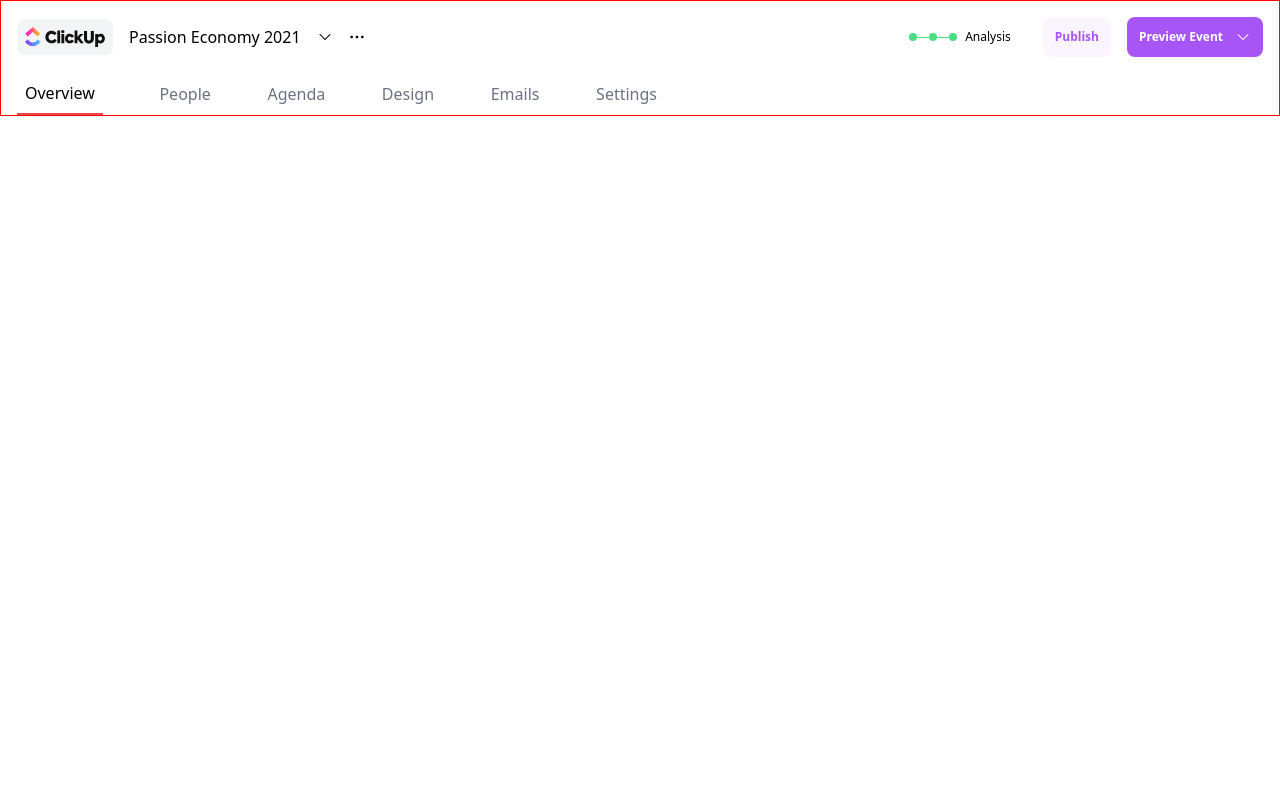
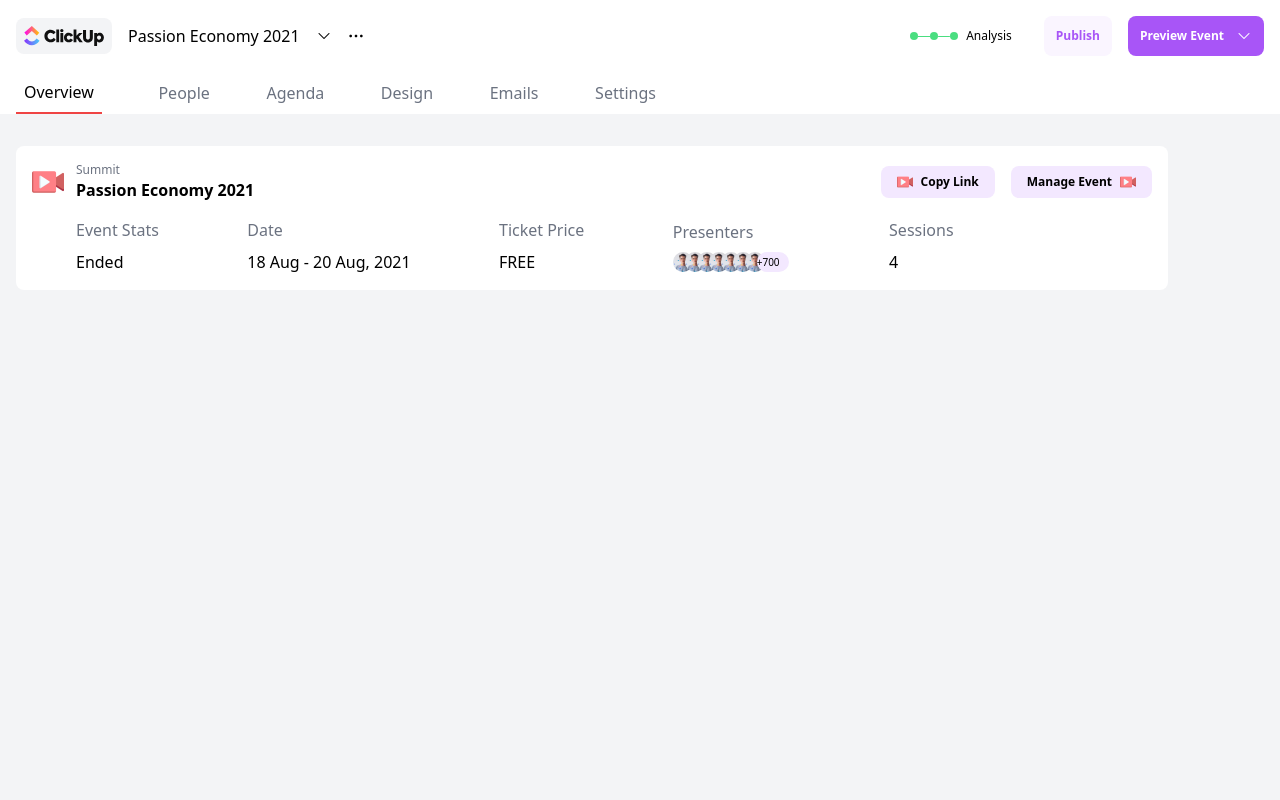
Before and after one commit to adeoluwadavid/django-hey-summit, a Django app: template core/templates/core/index.html in a window 1280 px wide. Run offline with Django 3.2, Linux system fonts and the light colour scheme; the template is opened without the code that fills it, so the values that code supplies are empty.

Commit message:
django-tailwind

```diff
--- a/core/templates/core/index.html
+++ b/core/templates/core/index.html
@@ -1,51 +1,136 @@
 {% load static %}
 <!DOCTYPE html>
 <html lang="en">
+
 <head>
-    <meta charset="UTF-8">
-    <meta http-equiv="X-UA-Compatible" content="IE=edge">
-    <meta name="viewport" content="width=device-width, initial-scale=1.0">
-    <link rel="stylesheet" href="{% static 'css/main.min.css' %}">
-    <title>heySummit</title>
+    <meta charset="UTF-8" />
+    <meta http-equiv="X-UA-Compatible" content="IE=edge" />
+    <meta name="viewport" content="width=device-width, initial-scale=1.0" />
+    <link rel="stylesheet" href="{% static 'css/main.min.css' %}" />
+    <title>HeySummit</title>
 </head>
+
 <body>
-    <section>
-        <nav>
-
-        </nav>
-        <main style="border: 1px solid red" class="p-4 pb-0">
-            <div class="flex items-center justify-end">
+    <main class="h-screen bg-gray-100">
+        <nav></nav>
+        <section  class="p-4 pb-0 bg-white">
+            <div class="flex items-center justify-end ">
                 <div class="w-24 bg-gray-100 p-2 rounded-lg mr-4 cursor-pointer">
-                    <img   src="{% static "clickup-seeklogo.com.svg" %}" alt="ClickUp">
+                    <img src="{% static "clickup-seeklogo.com.svg" %}" alt="ClickUp">
                 </div>
 
                 <div class="flex items-center mr-auto">
                     <div class="mr-4 cursor-pointer">Passion Economy 2021</div>
-                    <div  class="w-4 mr-4 cursor-pointer"> <img src="{% static "down-arrow.png" %}" alt="downarrow"></div>
-                    <div  class="w-4 cursor-pointer"><img src="{% static "option.png" %}" alt="downarrow"></div>
+                    <div class="w-4 mr-4 cursor-pointer">
+                        <img src="{% static "down-arrow.png" %}" alt="downarrow">
+                    </div>
+                    <div class="w-4 cursor-pointer">
+                        <img src="{% static "option.png" %}" alt="downarrow">
+                    </div>
                 </div>
                 <div class="flex items-center">
                     <div class="flex items-center mr-2">
                         <div class="bg-green-400 h-2 w-2 rounded-full"></div>
-                        <div class="bg-green-400 h-px w-3 "></div>
+                        <div class="bg-green-400 h-px w-3"></div>
                         <div class="bg-green-400 h-2 w-2 rounded-full"></div>
-                        <div class="bg-green-400 h-px w-3  rounded-full"></div>
+                        <div class="bg-green-400 h-px w-3 rounded-full"></div>
                         <div class="bg-green-400 h-2 w-2 rounded-full"></div>
                     </div>
                     <div class="text-xs cursor-pointer">Analysis</div>
                 </div>
-                <div class=" text-purple-500 font-bold text-xs bg-purple-50 p-3 rounded-lg ml-8 mr-4 cursor-pointer">Publish</div>
-                <div class="flex items-center bg-purple-500 text-white font-bold text-xs  p-3 rounded-lg cursor-pointer"> <div class="mr-3">Preview Event</div>  <div class="w-4"> <img src="{% static "down-arrow_1.png" %}" alt="downarrow"></div></div>
+                <div class="text-purple-500 font-bold text-xs bg-purple-50 p-3 rounded-lg ml-8 mr-4 cursor-pointer">
+                    Publish
+                </div>
+                <div class="flex items-center bg-purple-500 text-white font-bold text-xs p-3 rounded-lg cursor-pointer">
+                    <div class="mr-3">Preview Event</div>
+                    <div class="w-4">
+                        <img src="{% static "down-arrow_1.png" %}" alt="downarrow">
+                    </div>
+                </div>
             </div>
             <div class="flex max-w-[40rem] items-center justify-between mt-4">
-                <div class="p-2 border-b-2 border-red-500 cursor-pointer">Overview</div>
+                <div class="p-2 border-b-2 border-red-500 cursor-pointer">
+                    Overview
+                </div>
                 <div class="font-light text-gray-500 cursor-pointer">People</div>
                 <div class="font-light text-gray-500 cursor-pointer">Agenda</div>
                 <div class="font-light text-gray-500 cursor-pointer">Design</div>
                 <div class="font-light text-gray-500 cursor-pointer">Emails</div>
                 <div class="font-light text-gray-500 cursor-pointer">Settings</div>
             </div>
-        </main>
-    </section>
+
+        </section>
+        <section
+            class="p-4 rounded-lg bg-white max-w-[90vw] ml-4 mt-8">
+            <div class="flex items-center justify-end">
+                <div class=" w-8 mr-3">
+                    <img src="{% static "video-player.png" %}" alt="camera" />
+                </div>
+                <div>
+                    <div class="text-xs font-light text-gray-500">Summit</div>
+                    <div class="font-semibold">Passion Economy 2021</div>
+                </div>
+                <div class="ml-auto flex items-center bg-purple-100 p-2 px-4 rounded-lg">
+                    <div class="w-4"><img src="{% static "video-player.png" %}" alt="Copy Link"></div>
+                    <div class="text-xs font-semibold ml-2">Copy Link</div>
+                </div>
+                <div class="ml-4 flex items-center bg-purple-100  p-2 px-4 rounded-lg">
+                    <div class="text-xs font-semibold"> Manage Event</div>
+                    <div class="w-4 ml-2"><img src="{% static "video-player.png" %}" alt="Copy Link"></div>
+                </div>
+
+            </div>
+            <div class="mt-4 flex items-center justify-between max-w-[72vw]">
+                <div class="ml-11">
+                    <div class="font-light text-gray-500 mb-2">Event Stats</div>
+                    <div>Ended</div>
+                </div>
+                <div>
+                    <div class="font-light text-gray-500 mb-2">Date</div>
+                    <div>18 Aug - 20 Aug, 2021</div>
+                </div>
+                <div>
+                    <div class="font-light text-gray-500 mb-2">Ticket Price</div>
+                    <div>FREE</div>
+                </div>
+                <div>
+                    <div class="font-light text-gray-500 mb-2">Presenters</div>
+                    <div class="flex relative w-[8rem]">
+
+                        <div>
+                            <img class="h-5 w-5 object-contain rounded-full" src="{% static "2-unsplash.jpg" %}" alt="img">
+                        </div>
+                        <div class="absolute left-3">
+                            <img class="h-5 w-5 object-contain rounded-full" src="{% static "2-unsplash.jpg" %}" alt="img">
+                        </div>
+                        <div class="absolute left-6">
+                            <img class="h-5 w-5 object-contain rounded-full" src="{% static "2-unsplash.jpg" %}" alt="img">
+                        </div>
+                        <div class="absolute left-9">
+                            <img class="h-5 w-5 object-contain rounded-full" src="{% static "2-unsplash.jpg" %}" alt="img">
+                        </div>
+                        <div class="absolute left-12">
+                            <img class="h-5 w-5 object-contain rounded-full" src="{% static "2-unsplash.jpg" %}" alt="img">
+                        </div>
+                        <div class="absolute right-12">
+                            <img class="h-5 w-5 object-contain rounded-full" src="{% static "2-unsplash.jpg" %}" alt="img">
+                        </div>
+                        <div class="absolute right-9">
+                            <img class="h-5 w-5 object-contain rounded-full" src="{% static "2-unsplash.jpg" %}" alt="img">
+                        </div>
+                       <div class="absolute right-3 top-0 h-5 w-8 rounded-full bg-purple-100 flex items-center">
+                          <p class="text-[10px]">+700</p>
+                       </div>
+
+                    </div>
+                </div>
+                <div>
+                    <div class="font-light text-gray-500 mb-2">Sessions</div>
+                    <div>4</div>
+                </div>
+            </div>
+        </section>
+    </main>
 </body>
+
 </html>
```
Also changed, not shown: static/1-unsplash.jpg (added), static/2-unsplash.jpg (added), static/3-unsplash.jpg (added), static/4-unsplash.jpg (added), static/5-unsplash.jpg (added), static/css/main.min.css, static/video-player.png (added), 4 other files.
